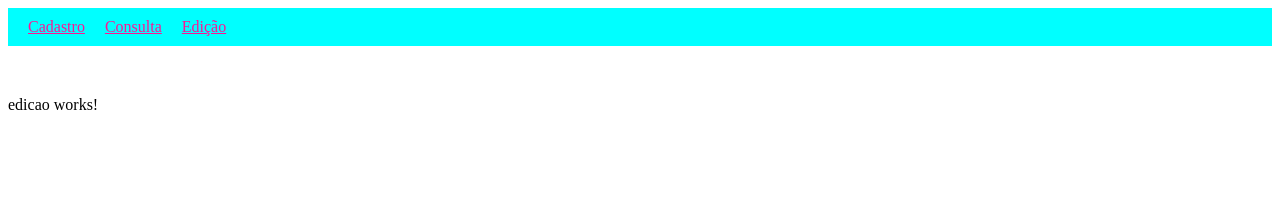
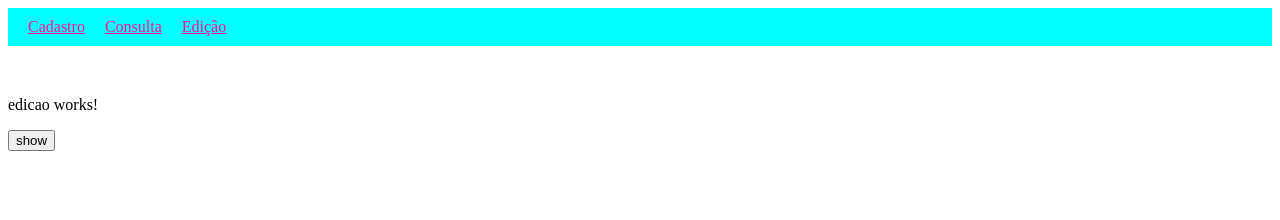
Before and after one commit to esterdcveiga/app-aula, an Angular app: page /edicao in a window 1280 px wide. Shown: the top 220 px of the page. Built offline with nearby package versions, Linux system fonts and the light colour scheme.

Commit message:
alterando visibilidade de um bloco

```diff
--- a/src/app/edicao/edicao.component.html
+++ b/src/app/edicao/edicao.component.html
@@ -1 +1,9 @@
 <p>edicao works!</p>
+
+<button (click)="show()">{{ nomeBotao }}</button>
+
+
+<!--o ngIf faz um teste lógico para verificar se exibirá ou não um bloco-->
+<div *ngIf="blocoVisivel">
+    <p>inhaí</p>
+</div>
--- a/src/app/edicao/edicao.component.ts
+++ b/src/app/edicao/edicao.component.ts
@@ -6,10 +6,24 @@ import { Component, OnInit } from '@angular/core';
   styleUrls: ['./edicao.component.css']
 })
 export class EdicaoComponent implements OnInit {
+  blocoVisivel: boolean = false
+  nomeBotao:string = 'show'
 
   constructor() { }
 
   ngOnInit(): void {
   }
 
+  show():void{
+    this.blocoVisivel= !this.blocoVisivel
+    if (this.blocoVisivel == false) {
+      //this.blocoVisivel = true
+      this.nomeBotao='hide'
+    } else {
+      //this.blocoVisivel = false
+      this.nomeBotao='show'
+    }
+  }
+
+
 }
```
